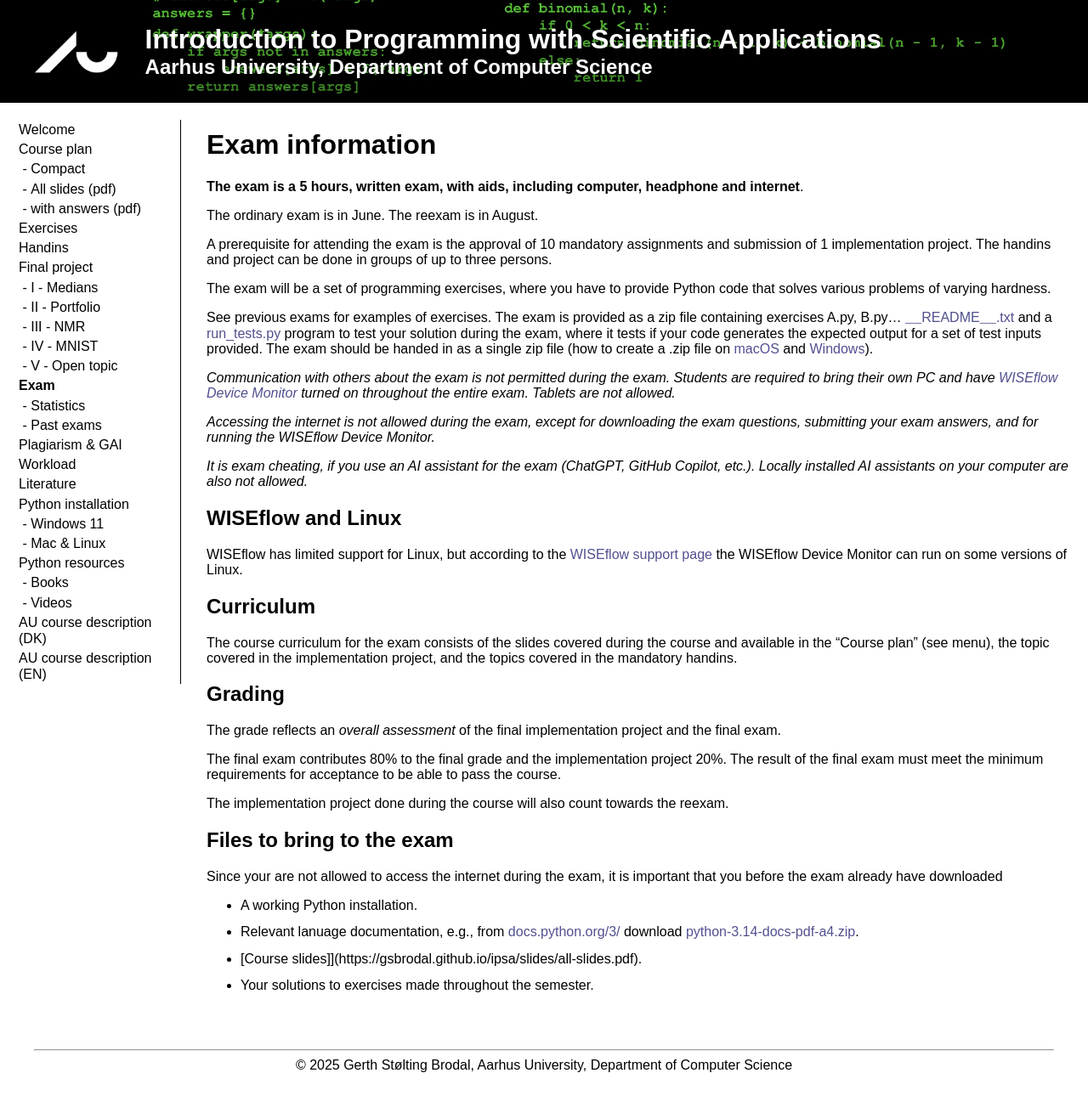
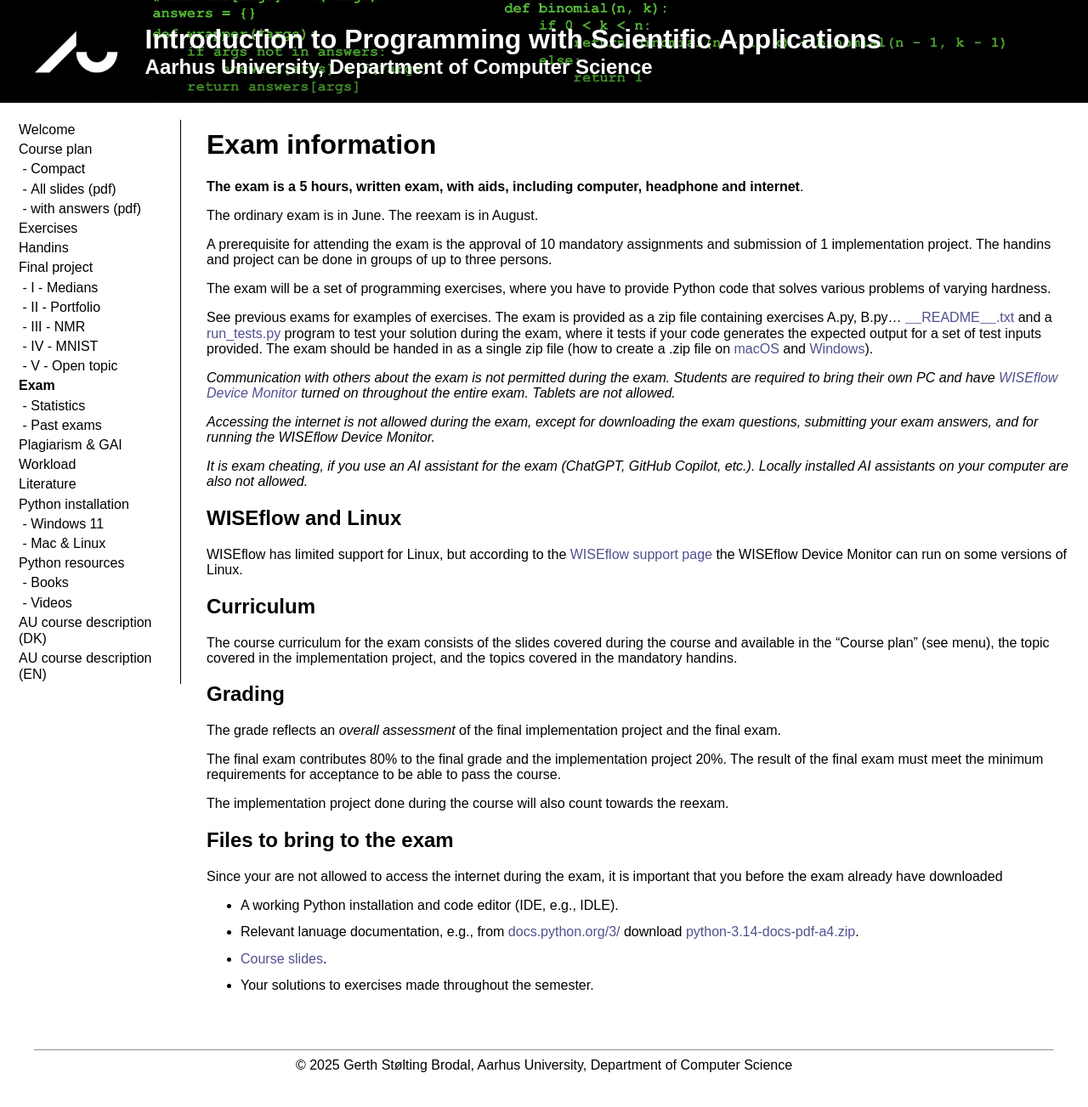
Before and after one commit to gsbrodal/gsbrodal.github.io, a Jekyll site: the page built from ipsa/exam-rules.md, in a window 1280 px wide. Shown: the whole page at 85% size. Built offline with Jekyll 4.4.1, drawn with Linux system fonts in a browser that asks for light colours; our own code applies the rules of GitHub Pages for plain Markdown files.

Commit message:
exam-rules.md

```diff
--- a/ipsa/exam-rules.md
+++ b/ipsa/exam-rules.md
@@ -38,8 +38,8 @@ The implementation project done during the course will also count towards the re
 
 Since your are not allowed to access the internet during the exam, it is important that you before the exam already have downloaded
 
-* A working Python installation.
+* A working Python installation and code editor (IDE, e.g., IDLE).
 * Relevant lanuage documentation, e.g., from [docs.python.org/3/](https://docs.python.org/3/)
   download [python-3.14-docs-pdf-a4.zip](https://docs.python.org/3/archives/python-3.14-docs-pdf-a4.zip).
-* [Course slides]](https://gsbrodal.github.io/ipsa/slides/all-slides.pdf).
+* [Course slides](https://gsbrodal.github.io/ipsa/slides/all-slides.pdf).
 * Your solutions to exercises made throughout the semester.
```
